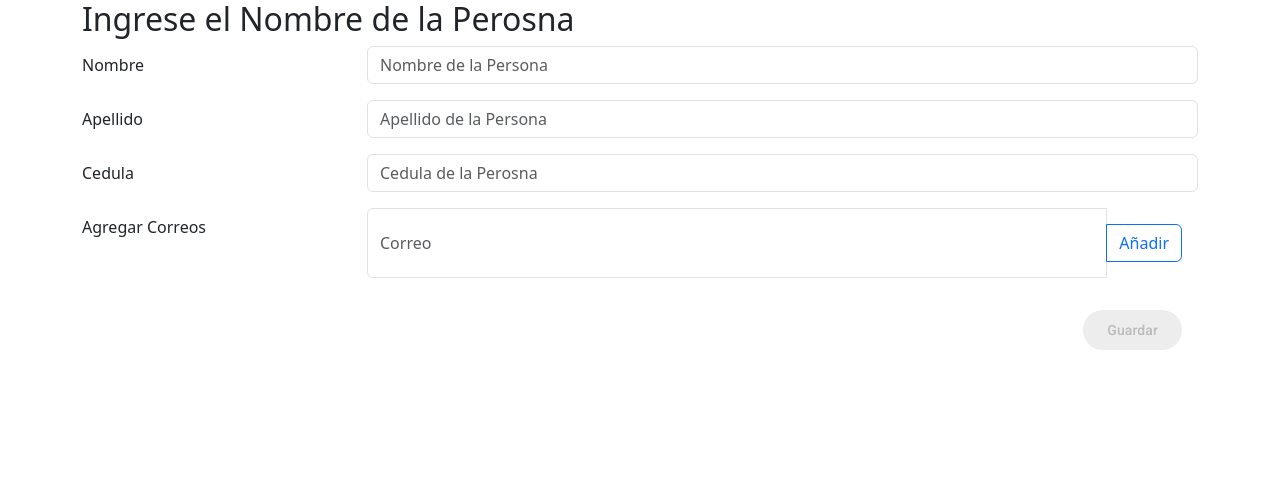
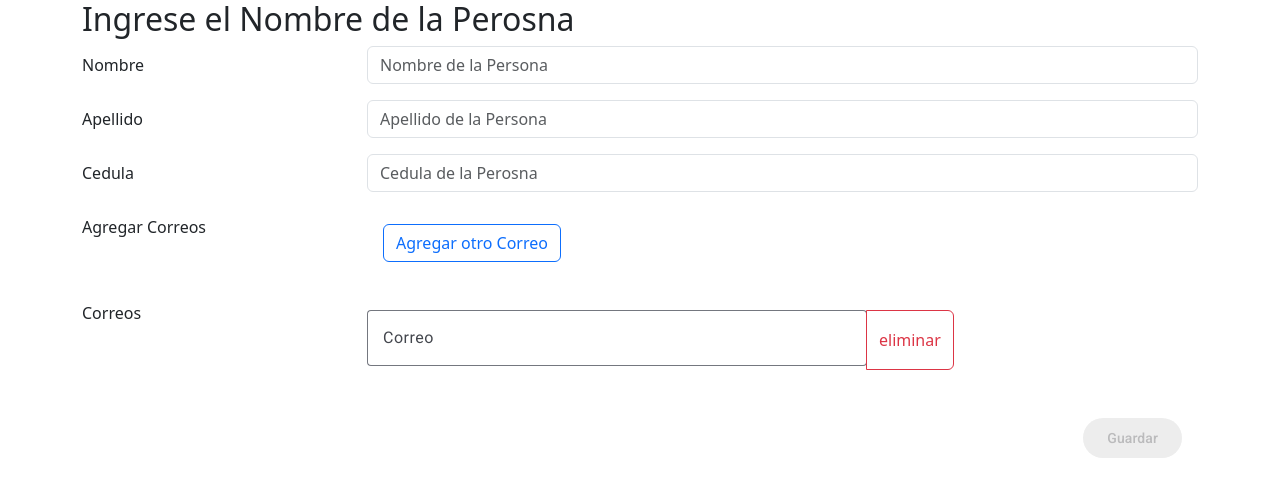
Before and after one commit to ramonantoniosantoscuevas15/spa-personas, an Angular app: page / in a window 1280 px wide. Shown: the top 496 px of the page. Built offline with nearby package versions, Linux system fonts and the light colour scheme.

Commit message:
correos listo

```diff
--- a/src/app/formulario-personas/correos/correos.html
+++ b/src/app/formulario-personas/correos/correos.html
@@ -3,20 +3,38 @@
     <label class="col-sm-3 col-form-label">Agregar Correos</label>
     <div class="col-sm-9">
       <div class="input-group">
-        <input type="text" class="form-control" placeholder="Correo" [formControl]="form.controls.correo" />
 
-
-
-        <button class="btn btn-outline-primary" type="button">
-          Añadir
+        <button class="btn btn-outline-primary" type="button" (click)="newcorreo()">
+          Agregar otro Correo
         </button>
 
       </div>
-      @if ( formUtilidades.isvalidField(form,"correo") ) {
-          <span class="form-text text-danger">
-            {{ formUtilidades.getFieldError(form,"correo") }}
-          </span>
-          }
+
+    </div>
+  </div>
+  <div class="mb-3 row">
+    <label class="col-sm-3 col-form-label">Correos</label>
+
+    <div class="col-sm-9" formArrayName="correos">
+
+      @for (correo of correos.controls; track $index; let i = $index) {
+      <div class="input-group">
+        <mat-form-field appearance="outline">
+
+
+        <input placeholder="Correo" matInput [formControlName]="i" >
+
+        @if (formUtilidades.isValidFieldInArray(correos,i)) {
+        <mat-error>{{formUtilidades.getFieldErrorInArray(correos,i)}}</mat-error>
+
+        }
+      </mat-form-field>
+      <button  (click)="onDeletecorreo(i)" class="btn btn-outline-danger" type="button">eliminar</button>
+
+      </div>
+
+
+      }
     </div>
   </div>
   <!-- <div formArrayName="correos">
--- a/src/app/formulario-personas/correos/correos.ts
+++ b/src/app/formulario-personas/correos/correos.ts
@@ -50,9 +50,9 @@ export class Correos implements ControlValueAccessor,Validator {
   formUtilidades = FormUtilidades
 
   form = this.fb.group({
-    correo:['',[Validators.required,Validators.pattern(this.formUtilidades.emailPattern)]],
+
     correos:this.fb.array([
-      [''],
+      ['',[Validators.required,Validators.pattern(this.formUtilidades.emailPattern)]],
     ])
   })
 
@@ -66,8 +66,12 @@ export class Correos implements ControlValueAccessor,Validator {
   }
 
   newcorreo(){
-    if(this.correos.invalid) return
+
     this.correos.push(this.fb.control('',[Validators.required,Validators.pattern(this.formUtilidades.emailPattern)]))
+  }
+  onDeletecorreo(index:number){
+    this.correos.removeAt(index)
+
   }
 
   agregarcorreo(){
```
